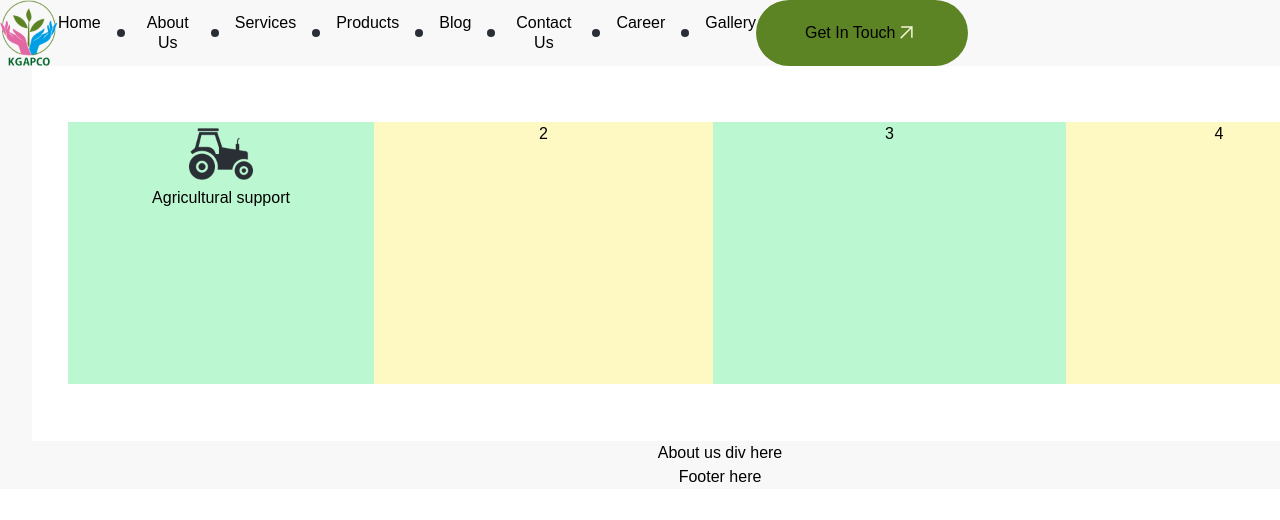
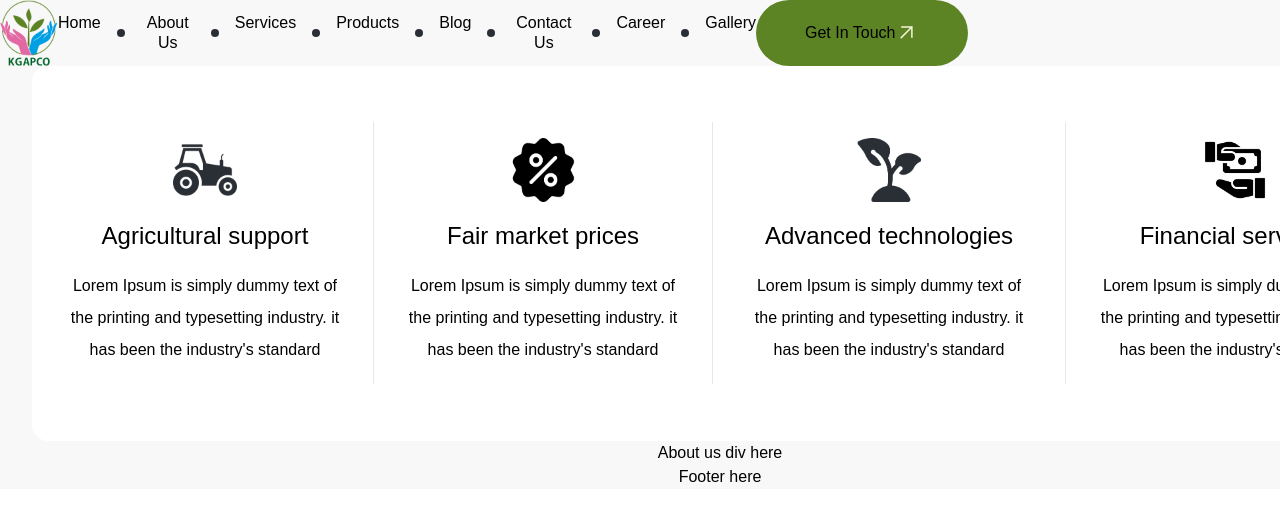
Before and after one commit to Vaishak2/Kerala_Agricultural_Producer_Firm, a React (Create React App) app: page / in a window 1280 px wide. Shown: the top 520 px of the page. Built offline with nearby package versions, Linux system fonts and the light colour scheme.

Commit message:
support grid component added to home page

```diff
--- a/src/Components/HomeComponents/SupportsGrid/SupportsGrid.js
+++ b/src/Components/HomeComponents/SupportsGrid/SupportsGrid.js
@@ -1,17 +1,41 @@
 import React from 'react'
 import trackter from '../../../Assets/logos/trackter.png'
+import persantage from '../../../Assets/logos/persantage.png'
+import plant from '../../../Assets/logos/plant.png'
+import hands from '../../../Assets/logos/hands.png'
 
 function SupportsGrid() {
     return (
-    <div className='bg-[#FFFFFF] sm:mx-8 sm:h-[375px] sm:pt-[56px]'>
+        <div className='bg-[#FFFFFF] sm:mx-8 sm:h-[375px] sm:pt-[56px] rounded-2xl'>
             <div className='sm:w-[1304px] sm:h-[262px] sm:mx-[36px] flex grid-cols-4'>
-        <div className='sm:w-[306px] bg-green-200'>
+                <div className='sm:w-[306px] border-r-[1px]'>
+                    <div className='sm:w-[274px] sm:h-[230px] sm:mt-4'>
                         <img src={trackter} className='sm:h-[64px] sm:w-[64px] mx-auto'></img>
-            <div>Agricultural support</div>
+                        <div className='text-[24px] font-medium mt-4'>Agricultural support</div>
+                        <div className='text-[16px] font-light leading-8 sm:mt-4'>Lorem Ipsum is simply dummy text of the printing and typesetting industry. it has been the industry's standard</div>
                     </div>
-        <div className='sm:w-[339px] bg-yellow-100'>2</div>
-        <div className='sm:w-[353px] bg-green-200'>3</div>
-        <div className='sm:w-[306px] bg-yellow-100'>4</div>
+                </div>
+                <div className='sm:w-[339px] border-r-[1px]'>
+                    <div className='sm:w-[274px] sm:h-[230px] sm:mt-4 sm:mx-auto'>
+                        <img src={persantage} className='sm:h-[64px] sm:w-[64px] mx-auto'></img>
+                        <div className='text-[24px] font-medium mt-4'>Fair market prices</div>
+                        <div className='text-[16px] font-light leading-8 sm:mt-4'>Lorem Ipsum is simply dummy text of the printing and typesetting industry. it has been the industry's standard</div>
+                    </div>
+                </div>
+                <div className='sm:w-[353px] border-r-[1px]'>
+                    <div className='sm:w-[274px] sm:h-[230px] sm:mt-4 sm:mx-auto'>
+                        <img src={plant} className='sm:h-[64px] sm:w-[64px] mx-auto'></img>
+                        <div className='text-[24px] font-medium mt-4'>Advanced technologies</div>
+                        <div className='text-[16px] font-light leading-8 sm:mt-4'>Lorem Ipsum is simply dummy text of the printing and typesetting industry. it has been the industry's standard</div>
+                    </div>
+                </div>
+                <div className='sm:w-[306px]'>
+                <div className='sm:w-[274px] sm:h-[230px] sm:mt-4 ml-auto'>
+                        <img src={hands} className='sm:h-[64px] sm:w-[64px] mx-auto'></img>
+                        <div className='text-[24px] font-medium mt-4'>Financial services</div>
+                        <div className='text-[16px] font-light leading-8 sm:mt-4'>Lorem Ipsum is simply dummy text of the printing and typesetting industry. it has been the industry's standard</div>
+                    </div>
+                </div>
             </div>
         </div>
     )
```
Lines whose indentation alone changed are shown as unchanged.
